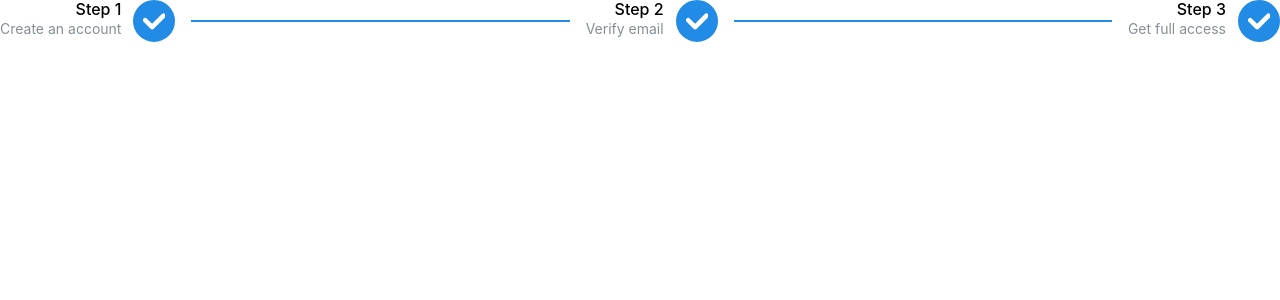
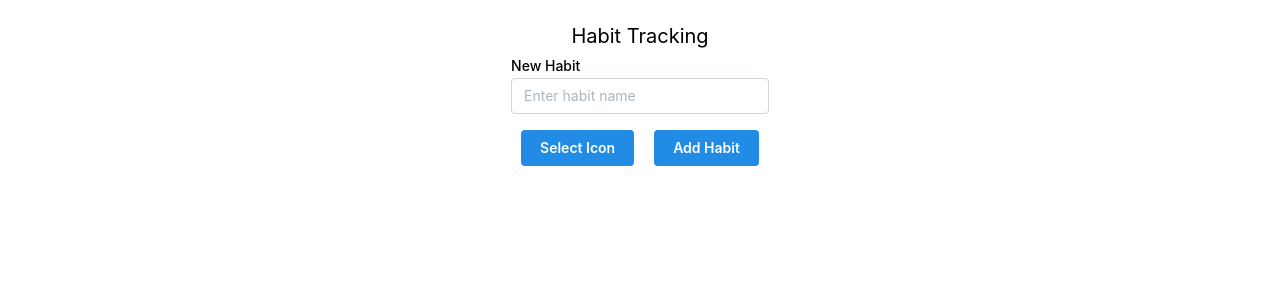
Before and after one commit to WizVader/msa-phase-2, a React (Vite) app in the folder msa-project.client/: page / in a window 1280 px wide. Shown: the top 300 px of the page. Built offline with nearby package versions, Linux system fonts and the light colour scheme.

Commit message:
Implementing habit page

```diff
--- /dev/null
+++ b/msa-project.client/src/Pages/HabitTrackingPage.module.css
@@ -0,0 +1,62 @@
+* {
+    margin: 0;
+    padding: 0;
+    box-sizing: border-box;
+}
+
+html, body {
+    width: 100%;
+    height: 100%;
+}
+
+.container {
+    display: flex;
+    flex-direction: column;
+    align-items: center;
+    padding: 20px;
+    width: 100%;
+}
+
+.habitItem {
+    display: flex;
+    align-items: center;
+    width: 100%;
+    max-width: 400px;
+    margin-bottom: 10px;
+}
+
+.icon {
+    margin-right: 10px;
+}
+
+.checkbox {
+    flex-grow: 1;
+    display: flex;
+    align-items: center;
+    white-space: nowrap;
+    overflow: hidden;
+    text-overflow: ellipsis;
+    padding-right: 10px; /* Space for delete icon */
+}
+
+.habitItem .mantine-ActionIcon-root {
+    margin-left: 10px;
+}
+
+.button {
+    margin: 10px;
+}
+
+@media (max-width: 600px) {
+    .habitItem {
+        max-width: 100%;
+    }
+
+    .checkbox {
+        max-width: calc(100% - 40px); /* Adjust to ensure space for delete icon */
+    }
+
+    .habitItem .mantine-ActionIcon-root {
+        margin-left: auto;
+    }
+}
--- a/msa-project.client/src/Pages/HabitTrackingPage.tsx
+++ b/msa-project.client/src/Pages/HabitTrackingPage.tsx
@@ -1,16 +1,85 @@
 import { useState } from 'react';
-import { Stepper } from '@mantine/core';
+import { Checkbox, Group, Button, TextInput, Text, ActionIcon, Stack, Menu } from '@mantine/core';
+import { IconTrashFilled, IconRun, IconBookFilled, IconBedFilled, IconBarbellFilled, IconBallpenFilled } from '@tabler/icons-react';
+import classes from './HabitTrackingPage.module.css';
 
-function HabitCheckBox() {
-    const [active, setActive] = useState(3);
+interface CheckboxItem {
+    id: number;
+    label: string;
+    icon: React.ReactNode;
+}
+
+function HabitTrackingPage() {
+    const [checkboxes, setCheckboxes] = useState<CheckboxItem[]>([]);
+    const [label, setLabel] = useState<string>('');
+    const [selectedIcon, setSelectedIcon] = useState<React.ReactNode>(<ActionIcon size="md"><IconBookFilled size={16} /></ActionIcon>);
+
+    const addCheckbox = () => {
+        if (label.trim()) {
+            setCheckboxes([...checkboxes, { label, id: Date.now(), icon: selectedIcon }]);
+            setLabel('');
+        }
+    };
+
+    const deleteCheckbox = (id: number) => {
+        setCheckboxes(checkboxes.filter((checkbox) => checkbox.id !== id));
+    };
+
+    const iconOptions = [
+        { icon: <ActionIcon size="md"><IconRun size={16} /></ActionIcon>, label: 'Run' },
+        { icon: <ActionIcon size="md"><IconBookFilled size={16} /></ActionIcon>, label: 'Study' },
+        { icon: <ActionIcon size="md"><IconBedFilled size={16} /></ActionIcon>, label: 'Sleep' },
+        { icon: <ActionIcon size="md"><IconBarbellFilled size={16} /></ActionIcon>, label: 'Gym' },
+        { icon: <ActionIcon size="md"><IconBallpenFilled size={16} /></ActionIcon>, label: 'Write' },
+
+    ];
 
     return (
-        <Stepper active={active} onStepClick={setActive} iconPosition="right">
-            <Stepper.Step label="Step 1" description="Create an account" />
-            <Stepper.Step label="Step 2" description="Verify email" />
-            <Stepper.Step label="Step 3" description="Get full access" />
-        </Stepper>
+        <div className={classes.container}>
+            <div>
+                <h1>
+                    <Text size="xl">Habit Tracking</Text>
+                </h1>
+            </div>
+            <div>
+                <TextInput
+                    value={label}
+                    onChange={(event) => setLabel(event.currentTarget.value)}
+                    placeholder="Enter habit name"
+                    label="New Habit"
+                    maxLength={20}
+                />
+                <Menu>
+                    <Menu.Target>
+                        <Button mt="md" className={classes.button}>Select Icon</Button>
+                    </Menu.Target>
+                    <Menu.Dropdown>
+                        {iconOptions.map((option, index) => (
+                            <Menu.Item
+                                key={index}
+                                onClick={() => setSelectedIcon(option.icon)}
+                            >
+                                {option.icon}
+                            </Menu.Item>
+                        ))}
+                    </Menu.Dropdown>
+                </Menu>
+                <Button onClick={addCheckbox} mt="md" className={classes.button}>Add Habit</Button>
+            </div>
+            <Stack mt="lg">
+                {checkboxes.map((checkbox) => (
+                    <Group key={checkbox.id} className={classes.habitItem}>
+                        <div className={classes.icon}>{checkbox.icon}</div>
+                        <div className={classes.checkbox}>{checkbox.label}</div>
+                        <Checkbox size="lg" radius="xl" />
+                        <ActionIcon color="red" onClick={() => deleteCheckbox(checkbox.id)} size="md">
+                            <IconTrashFilled size={16} />
+                        </ActionIcon>
+                    </Group>
+                ))}
+            </Stack>
+        </div>
     );
 }
 
-export default HabitCheckBox;
+export default HabitTrackingPage;
```
